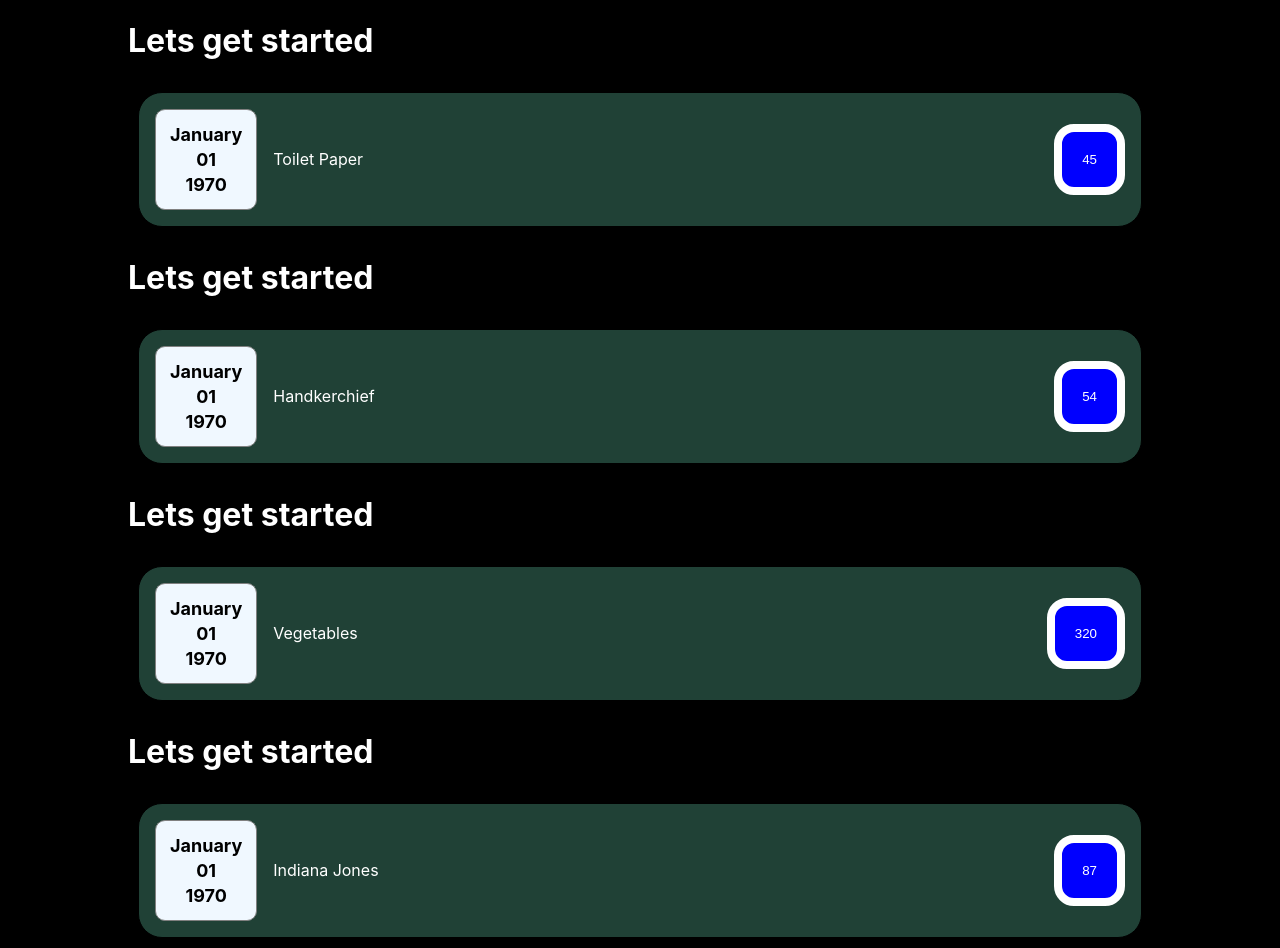
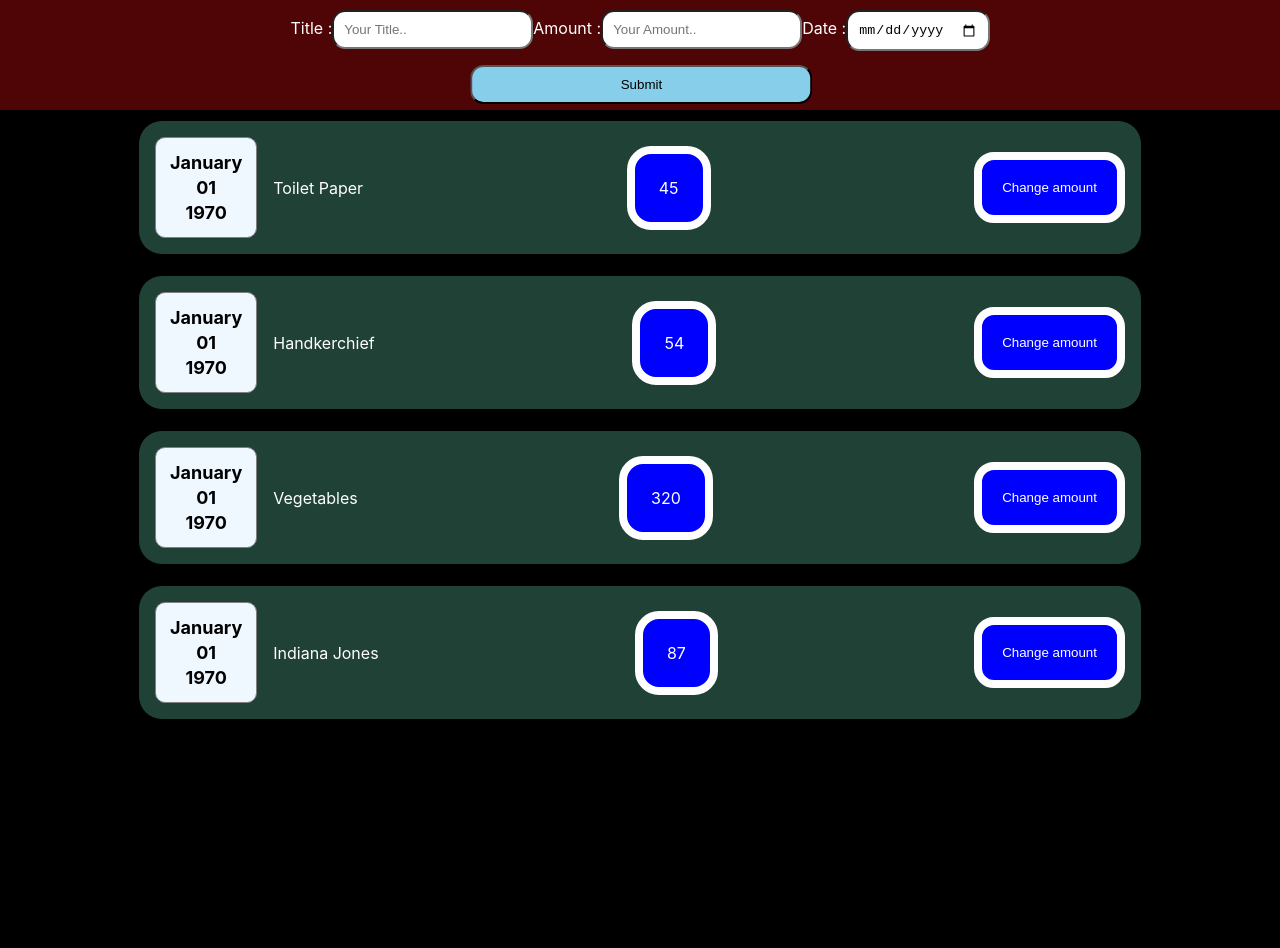
Before and after one commit to Alfred-KInyua/reduxStore, a React (Create React App) app: page / in a window 1280 px wide. After the commit the page ends 800 px from the top, so only its background shows below. Built offline with nearby package versions, Linux system fonts and the light colour scheme.

Commit message:
Add NewExpense component with styling data

```diff
--- a/src/App.js
+++ b/src/App.js
@@ -1,5 +1,6 @@
 import Counter from './feature/counter/Counter';
 import MainDataItems from './components/mainDataItems';
+import NewExpense from './components/form/NewExpense';
 function App() {
   const expenses = [
     {
@@ -29,6 +30,8 @@ function App() {
   ];
   return (
     <>
+      <NewExpense />
+
       <MainDataItems items={expenses} />
     </>
   );
--- a/src/components/expenseItem.js
+++ b/src/components/expenseItem.js
@@ -1,17 +1,27 @@
-import React from 'react';
+import React, { useState } from 'react';
 import './cssFiles/style.css';
 import ExpenseDate from './expenseDate';
+import NewExpense from './form/NewExpense';
 
 function ExpenseItem(props) {
+  const [amount, setAmount] = useState(props.amount);
+
+  const ClickHandler = () => {
+    setAmount('$500');
+  };
+
   return (
     <>
-      <h1>Lets get started</h1>
       <div className="items">
         <div className="sub-items">
           <ExpenseDate date={props.date} />
           <div className="carInsurance">{props.title}</div>
         </div>
-        <button className="btn"> {props.amount}</button>
+        <div className="btn"> {amount}</div>
+        <button className="btn" onClick={ClickHandler}>
+          {' '}
+          Change amount
+        </button>
       </div>
     </>
   );
--- /dev/null
+++ b/src/components/form/NewExpense.css
@@ -0,0 +1,18 @@
+form {
+  background-color: rgba(230, 16, 16, 0.342);
+  display: flex;
+  flex-direction: column;
+  justify-content: center;
+  align-items: center;
+}
+input[type] {
+  margin-top: 10px;
+  padding: 10px;
+  border-radius: 1em;
+}
+input[type='submit'] {
+  width: 400%;
+  margin: 10px;
+  transform: translate(-40%, 10%);
+  background-color: skyblue;
+}
--- /dev/null
+++ b/src/components/form/NewExpense.js
@@ -0,0 +1,31 @@
+import React from 'react';
+import './NewExpense.css';
+function NewExpense() {
+  return (
+    <form>
+      <div>
+        <label for="Title">Title :</label>
+        <input type="text" placeholder="Your Title.." />
+        <label for="Amount">Amount :</label>
+        <input
+          type="number"
+          placeholder="Your Amount.."
+          min="0.01"
+          step="0.01"
+        />
+        <label for="date">Date :</label>
+        <input
+          type="date"
+          placeholder="Select your date.."
+          min="2019/1/30"
+          max="2023/12/31"
+        />
+      </div>
+      <div>
+        <input type="submit" value="Submit" />
+      </div>
+    </form>
+  );
+}
+
+export default NewExpense;
```
